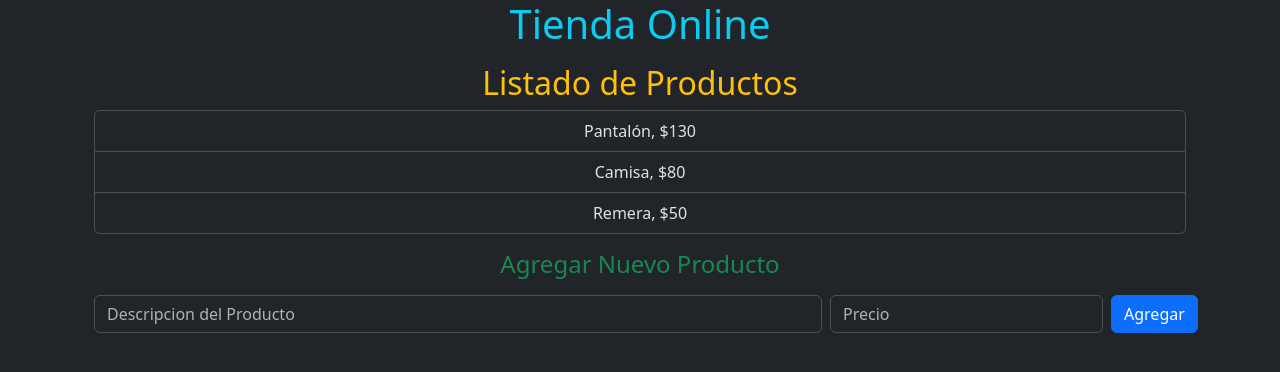
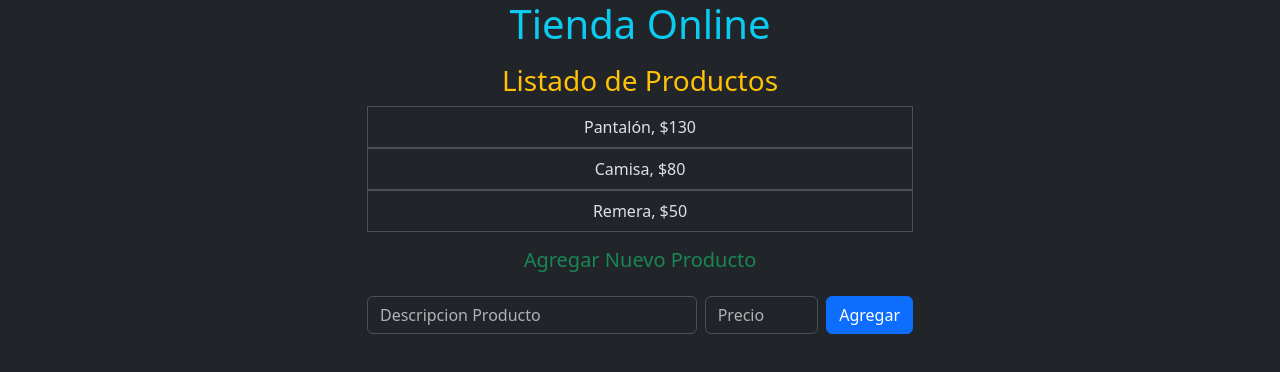
Before and after one commit to LazaroLironis241103/Reto---Tienda-Online, an Angular app in the folder mi-app/: page / in a window 1280 px wide. Shown: the top 372 px of the page. Built offline with nearby package versions, Linux system fonts and the light colour scheme.

Commit message:
Reto Tienda Online con @Input @Output @ViewChild

```diff
--- a/mi-app/src/app/app.ts
+++ b/mi-app/src/app/app.ts
@@ -1,6 +1,6 @@
 import { Component, signal } from '@angular/core';
 import { RouterOutlet } from '@angular/router';
-import { ProductoListado } from "./features/productos/producto-listado/producto-listado";
+import { ProductoListado } from "./features/productos/producto-listado/producto-listado.component";
 
 @Component({
   selector: 'app-root',
--- /dev/null
+++ b/mi-app/src/app/features/productos/producto-formulario/producto-formulario.component.ts
@@ -0,0 +1,27 @@
+import { Component, ElementRef, EventEmitter, Output, ViewChild } from '@angular/core';
+
+@Component({
+  selector: 'app-producto-formulario',
+  standalone: true,
+  templateUrl: './producto-formulario.html',
+  styleUrls: ['./producto-formulario.css']
+})
+export class ProductoFormularioComponent {
+  @ViewChild('descripcionInput') descripcionInput!: ElementRef;
+  @ViewChild('precioInput') precioInput!: ElementRef;
+
+  @Output() nuevoProducto = new EventEmitter<{ descripcion: string; precio: number }>();
+
+  agregarProducto(event: Event) {
+    event.preventDefault();
+    const descripcion = this.descripcionInput.nativeElement.value.trim();
+    const precio = Number(this.precioInput.nativeElement.value);
+
+    if (!descripcion || precio <= 0) return;
+
+    this.nuevoProducto.emit({ descripcion, precio });
+
+    this.descripcionInput.nativeElement.value = '';
+    this.precioInput.nativeElement.value = '';
+  }
+}
--- a/mi-app/src/app/features/productos/producto-formulario/producto-formulario.html
+++ b/mi-app/src/app/features/productos/producto-formulario/producto-formulario.html
@@ -1 +1,9 @@
-<p>producto-formulario works!</p>
+<h5 class="text-success mt-3">Agregar Nuevo Producto</h5>
+
+<form class="d-flex justify-content-between align-items-center my-4 w-50 mx-auto" (submit)="agregarProducto($event)">
+   <input type="text" id="descripcion" name="descripcion" placeholder="Descripcion Producto" class="form-control me-2 w-75" autocomplete="off" #descripcionInput>
+
+   <input type="number" id="precio" name="precio" placeholder="Precio" class="form-control me-2 w-25" #precioInput>
+
+   <button type="submit" class="btn btn-primary">Agregar</button>
+</form>
--- /dev/null
+++ b/mi-app/src/app/features/productos/producto-listado/producto-listado.component.ts
@@ -0,0 +1,22 @@
+import { Component } from '@angular/core';
+import { ProductoFormularioComponent } from "../producto-formulario/producto-formulario.component";
+import { ProductoComponent } from '../producto.component/producto.component';
+
+@Component({
+  selector: 'app-producto-listado',
+  standalone: true,
+  imports: [ProductoFormularioComponent, ProductoComponent], // ✅ solo los componentes standalone
+  templateUrl: './producto-listado.html',
+  styleUrls: ['./producto-listado.css']
+})
+export class ProductoListado {
+  productos = [
+    { descripcion: 'Pantalón', precio: 130 },
+    { descripcion: 'Camisa', precio: 80 },
+    { descripcion: 'Remera', precio: 50 },
+  ];
+
+  agregarProducto(producto: { descripcion: string; precio: number }) {
+    this.productos.push(producto);
+  }
+}
--- a/mi-app/src/app/features/productos/producto-listado/producto-listado.html
+++ b/mi-app/src/app/features/productos/producto-listado/producto-listado.html
@@ -1,23 +1,11 @@
 <div class="container mt-3">
-  <div class="row-50">
-    <h2 class="text-center text-warning">Listado de Productos</h2>
+  <h3 class="text-warning">Listado de Productos</h3>
 
-  <ul class="list-group mx-auto">
-    <li *ngFor="let producto of productos" class="list-group-item text-center">
-      {{ producto.descripcion }}, ${{ producto.precio }}
-    </li>
-  </ul>
-  <h4 class="text-center mt-3 text-success">Agregar Nuevo Producto</h4>
-  <div class="mt-3 d-flex justify-content-center">
-    <div class="col-8">
-      <input type="text" class="form-control me-2" placeholder="Descripcion del Producto" [(ngModel)] = "nuevaDescripcion">
-    </div>
-    <div class="col-3">
-      <input type="number" class="form-control ms-2" placeholder="Precio" #precioInput>
-    </div>
-    <div class="col-1">
-      <button class="btn btn-primary ms-3" (click)="productos.push({descripcion: nuevaDescripcion, precio: +precioInput.value}); nuevaDescripcion=''; precioInput.value=''">Agregar</button>
-    </div>
-  </div>
-  </div>
+  <ul class="list-group w-50 mx-auto">
+    @for (productoElemento of productos; track productoElemento) {
+        <app-producto [producto]="productoElemento"></app-producto>
+    }
+ </ul>
+
+  <app-producto-formulario (nuevoProducto)="agregarProducto($event)"></app-producto-formulario>
 </div>
--- a/mi-app/src/app/features/productos/producto-listado/producto-listado.ts
+++ /dev/null
@@ -1,22 +0,0 @@
-import { Component } from '@angular/core';
-import { NgForOf } from '@angular/common';
-import { FormsModule } from '@angular/forms';
-
-@Component({
-  selector: 'app-producto-listado',
-  standalone: true,
-  imports: [NgForOf, FormsModule],
-  templateUrl: './producto-listado.html',
-  styleUrl: './producto-listado.css'
-})
-export class ProductoListado {
-  productos = [
-    { descripcion: 'Pantalón', precio: 130 },
-    { descripcion: 'Camisa', precio: 80 },
-    { descripcion: 'Remera', precio: 50 },
-  ];
-
-  nuevaDescripcion: string = '';
-
-  constructor() {}
-}
--- /dev/null
+++ b/mi-app/src/app/features/productos/producto.component/producto.component.html
@@ -0,0 +1,4 @@
+<li class="list-group-item text-center">
+    {{ producto.descripcion }},
+    ${{ producto.precio }}
+</li>
```
Also changed, not shown: mi-app/src/app/features/productos/producto-formulario/producto-formulario.ts (deleted, +0 -10 lines), mi-app/src/app/features/productos/producto.component/producto.component.ts (added, +11 -0 lines), mi-app/src/app/features/productos/producto.component/producto.component.css (added).
